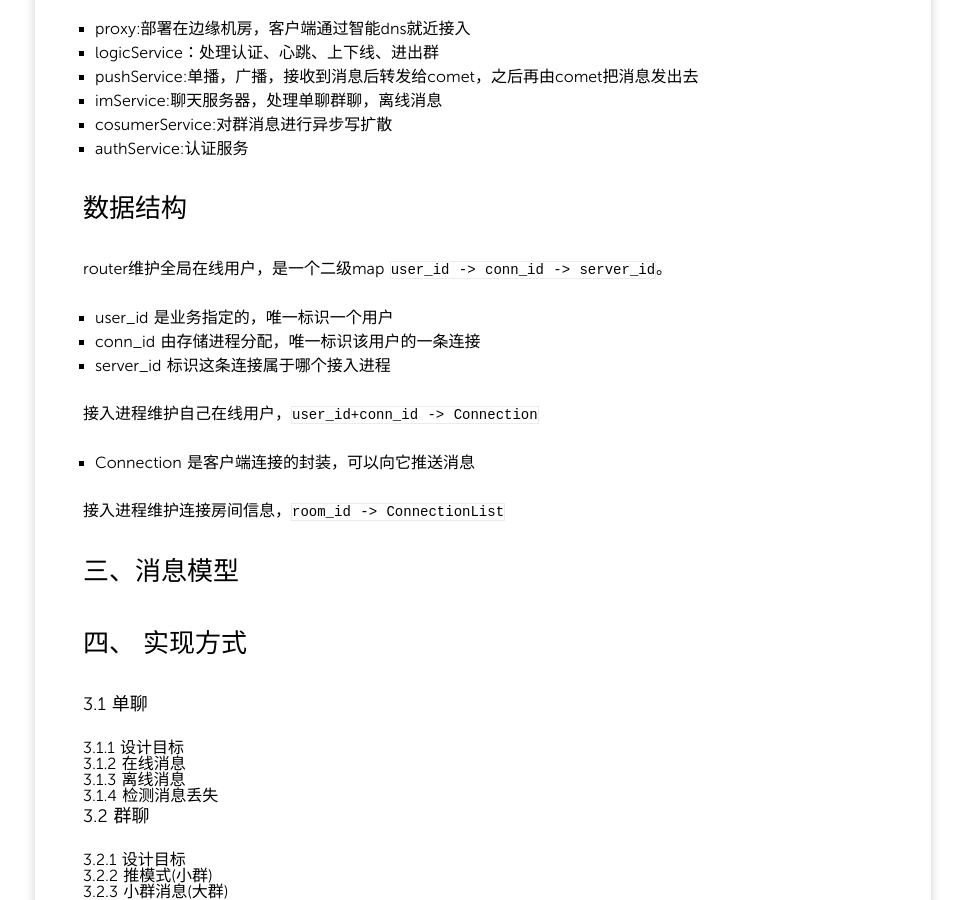
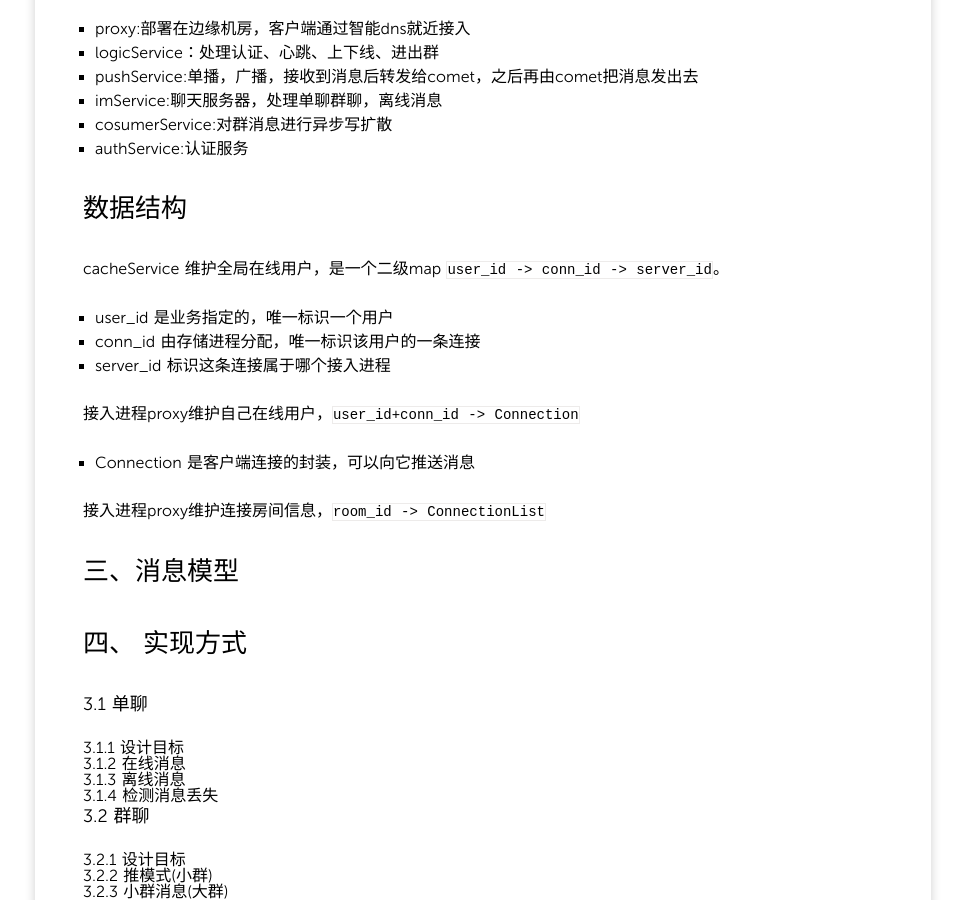
Before and after one commit to zhangchuhu/zhangchuhu.github.io, a Jekyll site: the page built from _posts/2020/2020-1-3-IM消息系统的设计和实现.md, in a window 1280 px wide and 900 px high, scrolled down 1005 px. Shown: the whole window, without its empty margins (157-1122 px from the left). Built offline with Jekyll 4.4.1, drawn with Linux system fonts in a browser that asks for light colours; comment, search, counter and statistics services are not loaded.

Commit message:
feature:IM消息系统的设计和实现

```diff
--- a/_posts/2020/2020-1-3-IM消息系统的设计和实现.md
+++ b/_posts/2020/2020-1-3-IM消息系统的设计和实现.md
@@ -17,7 +17,7 @@ tags:
 ## 二、系统架构
 
 
-![](https://github.com/zhangchuhu/zhangchuhu.github.io/blob/master/image/201611/goim.png)
+![](https://zhangchuhu.github.io/image/201611/goim.png)
 
 
 * proxy:部署在边缘机房，客户端通过智能dns就近接入
@@ -29,17 +29,17 @@ tags:
 
 ## 数据结构
 
-router维护全局在线用户，是一个二级map `user_id -> conn_id -> server_id`。
+cacheService 维护全局在线用户，是一个二级map `user_id -> conn_id -> server_id`。
 
 * user_id 是业务指定的，唯一标识一个用户
 * conn_id 由存储进程分配，唯一标识该用户的一条连接
 * server_id 标识这条连接属于哪个接入进程
 
-接入进程维护自己在线用户，`user_id+conn_id -> Connection`
+接入进程proxy维护自己在线用户，`user_id+conn_id -> Connection`
 
 * Connection 是客户端连接的封装，可以向它推送消息
 
-接入进程维护连接房间信息，`room_id -> ConnectionList`
+接入进程proxy维护连接房间信息，`room_id -> ConnectionList`
 
 ## 三、消息模型
 
```
